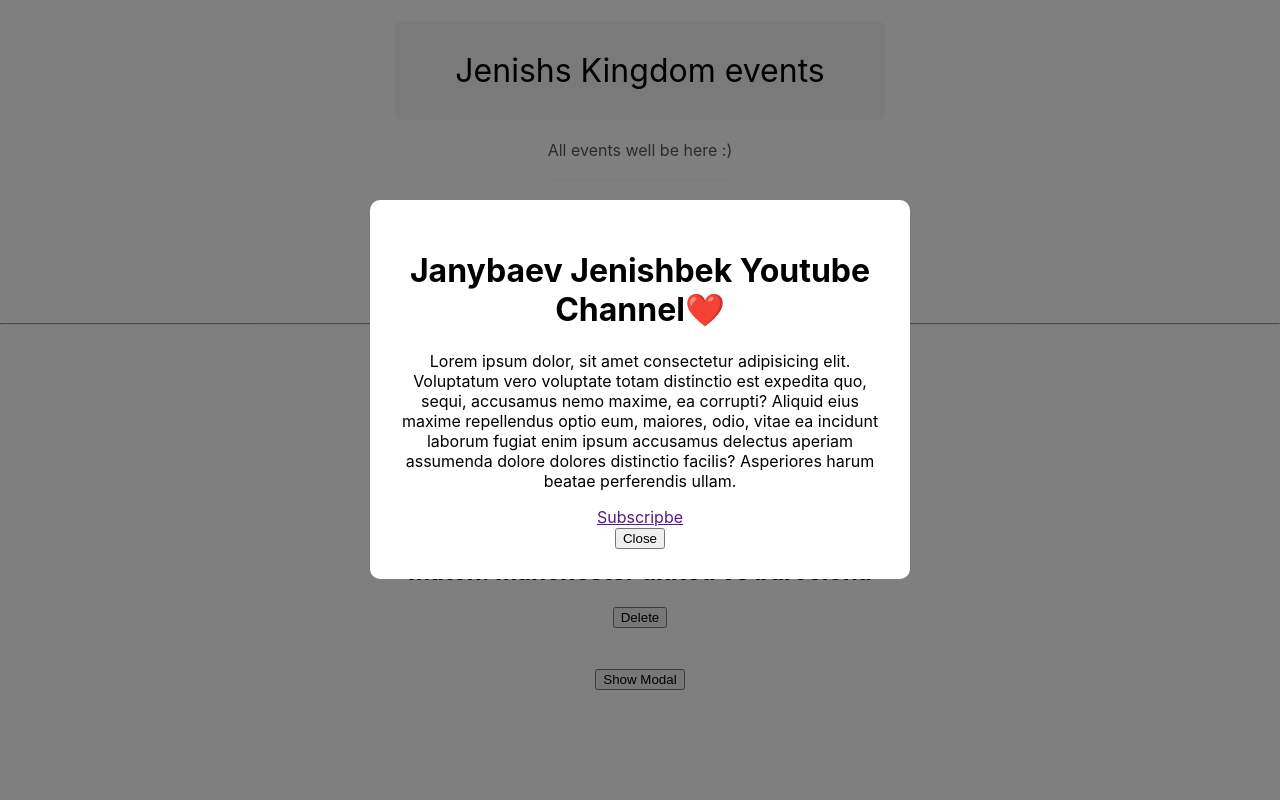
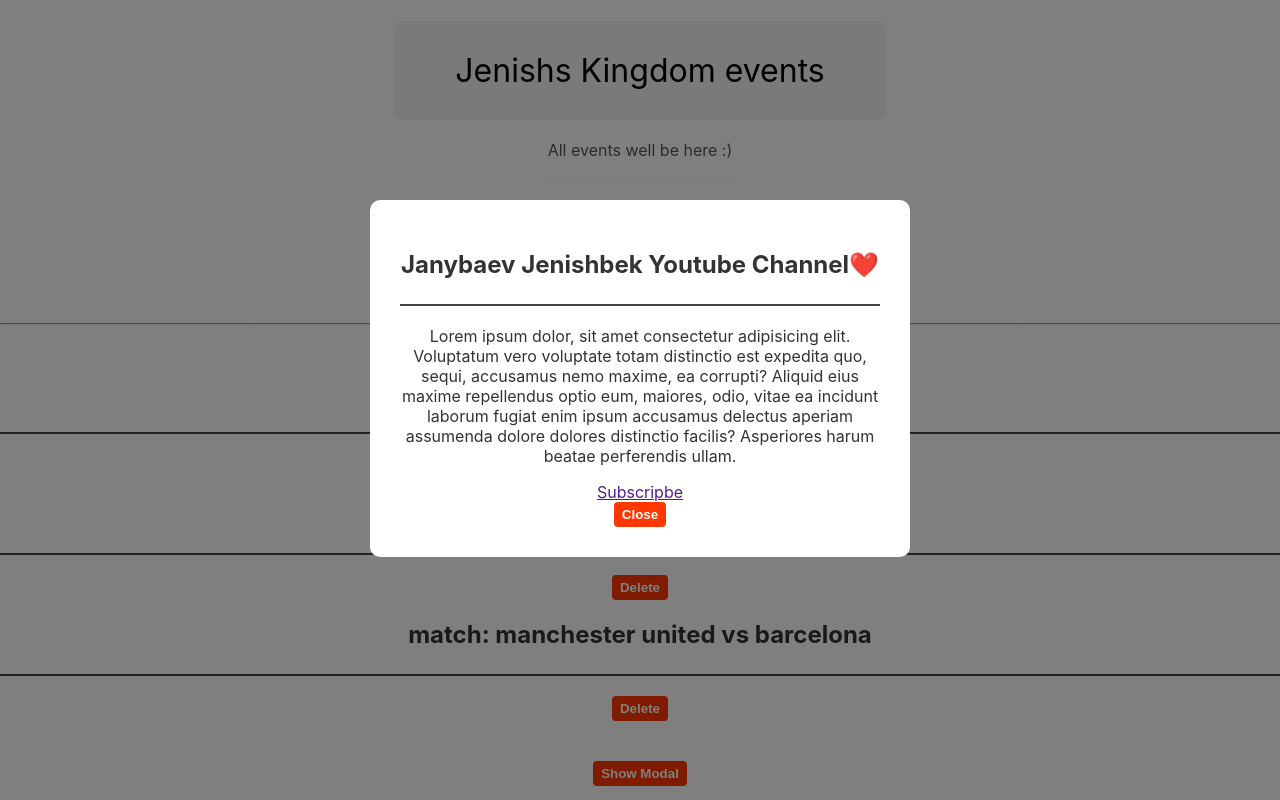
Before and after one commit to jenish82/React-sabak, a React (Create React App) app: page / in a window 1280 px wide. Built offline with nearby package versions, Linux system fonts and the light colour scheme; the HTML template or start-up script is replaced by a standard one.

Commit message:
react CSS

```diff
--- a/src/App.css
+++ b/src/App.css
@@ -36,20 +36,3 @@
     transform: rotate(360deg);
   }
 }
-.title {
-  display: inline-block;
-  padding: 30px 60px;
-  background: #f4f4f4;
-  border-radius: 8px;
-  font-weight: normal;
-  margin-bottom: 10px;
-}
-.subtitle {
-  display: inline-block;
-  color: #555;
-  font-weight: normal;
-  padding-bottom: 20px;
-  border-bottom: 1px solid #f4f4f4;
-  margin-top: 10px;
-  margin-bottom: 60px;
-}
--- a/src/App.js
+++ b/src/App.js
@@ -41,7 +41,7 @@
       {!showContent && <button onClick={() => setShowContent(true)}> Show Conent</button>}
       {showContent && <EventList events={events} handleDelete={handleDelete}/>}
       {showModal && <Modal closeModal={closeModal}>
-        <h1>Janybaev Jenishbek Youtube Channel❤️</h1>
+        <h2>Janybaev Jenishbek Youtube Channel❤️</h2>
         <p>Lorem ipsum dolor, sit amet consectetur
           adipisicing elit. Voluptatum vero voluptate
           totam distinctio est expedita quo, sequi,
--- a/src/components/Modal.css
+++ b/src/components/Modal.css
@@ -14,3 +14,9 @@
     background: #fff;
     border-radius: 10px;
 }
+
+h2{
+    border-bottom: 2px solid #444;
+    padding-bottom: 25px;
+
+}
--- /dev/null
+++ b/src/components/Title.css
@@ -0,0 +1,17 @@
+.title {
+    display: inline-block;
+    padding: 30px 60px;
+    background: #f4f4f4;
+    border-radius: 8px;
+    font-weight: normal;
+    margin-bottom: 10px;
+  }
+  .subtitle {
+    display: inline-block;
+    color: #555;
+    font-weight: normal;
+    padding-bottom: 20px;
+    border-bottom: 1px solid #f4f4f4;
+    margin-top: 10px;
+    margin-bottom: 60px;
+  }
--- a/src/components/Title.js
+++ b/src/components/Title.js
@@ -1,3 +1,5 @@
+import './Title.css'
+
 const title = ({title, subtitle}) => {
   return (
     <div>
--- a/src/index.css
+++ b/src/index.css
@@ -11,3 +11,17 @@
   font-family: source-code-pro, Menlo, Monaco, Consolas, 'Courier New',
     monospace;
 }
+
+h2, p {
+  color:#333;
+}
+
+button {
+  background-color: #ff3700;
+  padding: 5px 8px;
+  border: 0;
+  border-radius: 4px;
+  cursor: pointer;
+  color: #fff;
+  font-weight: bold;
+}
```
